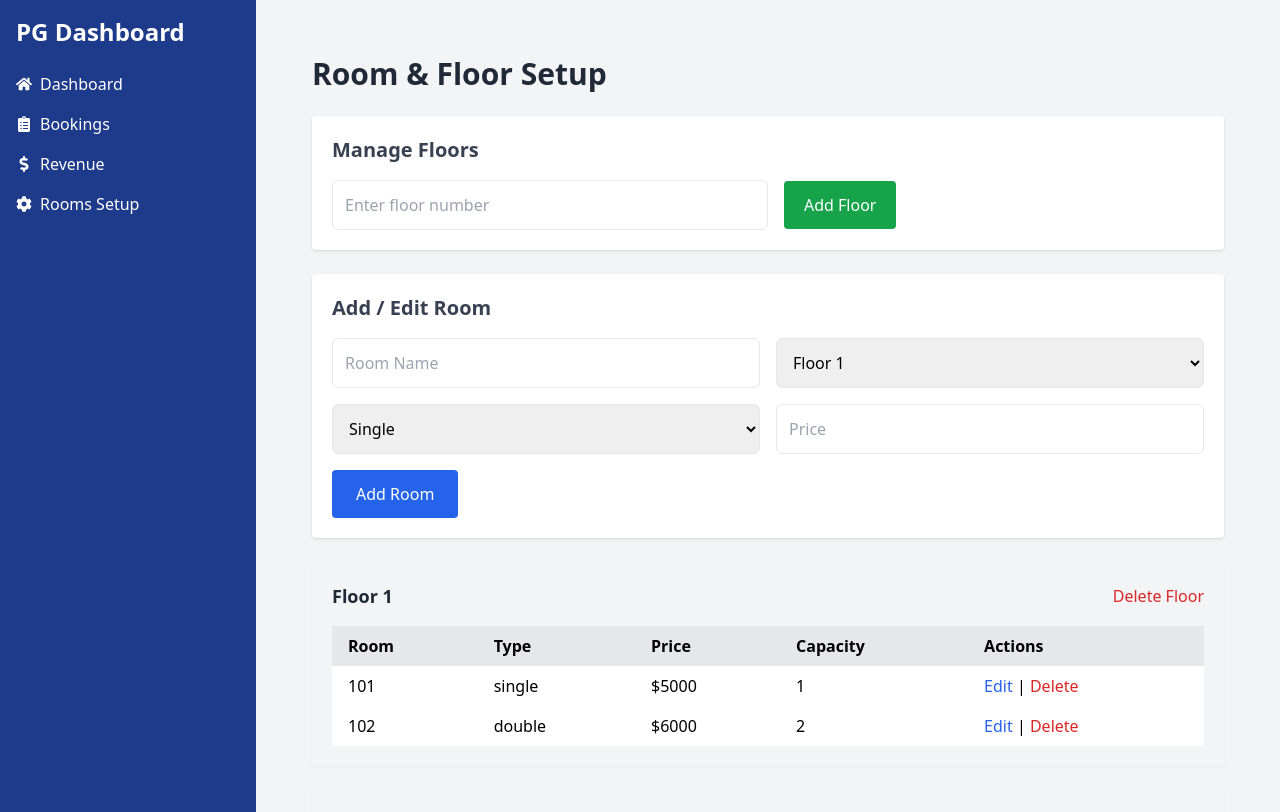
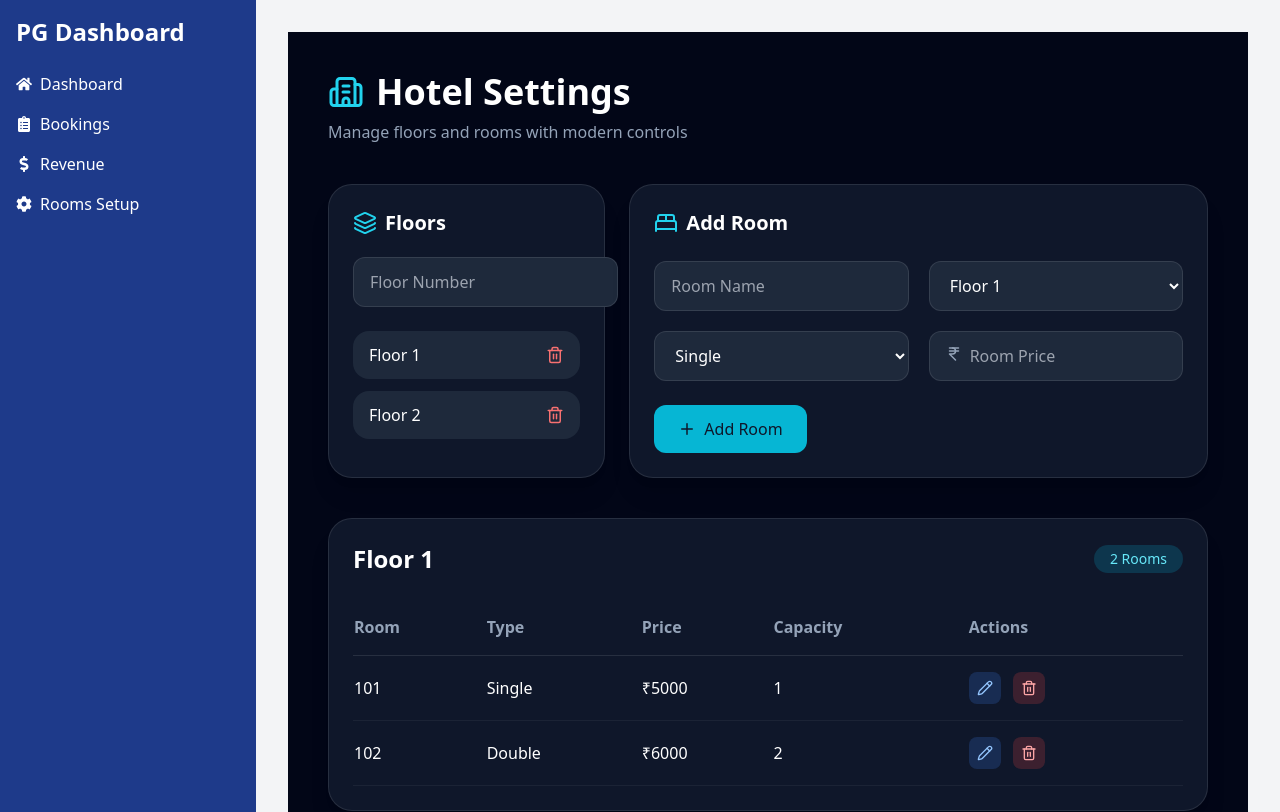
Before and after one commit to Yadhidya/pg-dashboard, a React (Create React App) app: page /settings in a window 1280 px wide. Shown: the top 812 px of the page. Built offline with nearby package versions, Linux system fonts and the light colour scheme; sample sign-in values are in the browser's storage.

Commit message:
Refactor room and floor management in Settings component

```diff
--- a/src/Components/Settings.js
+++ b/src/Components/Settings.js
@@ -1,9 +1,22 @@
 import React, { useState } from "react";
+import {
+  Building2,
+  BedDouble,
+  Plus,
+  Trash2,
+  Pencil,
+  IndianRupee,
+  Users,
+  Layers3,
+} from "lucide-react";
+
 import { useRoomContext } from "./RoomContext";
 
 const Settings = () => {
   const { floors, setFloors, rooms, setRooms } = useRoomContext();
+
   const [newFloor, setNewFloor] = useState("");
+
   const [newRoom, setNewRoom] = useState({
     name: "",
     floor: floors.length ? floors[0].number : 1,
@@ -11,8 +24,8 @@ const Settings = () => {
     price: "",
     capacity: 1,
   });
+
   const [editingRoomIndex, setEditingRoomIndex] = useState(null);
-  const [editingFloorIndex, setEditingFloorIndex] = useState(null);
   const [errorMessage, setErrorMessage] = useState("");
 
   const roomTypeCapacity = {
@@ -24,6 +37,7 @@ const Settings = () => {
 
   const handleRoomChange = (e) => {
     const { name, value } = e.target;
+
     if (name === "type" && value !== "custom") {
       setNewRoom((prev) => ({
         ...prev,
@@ -33,36 +47,21 @@ const Settings = () => {
     } else {
       setNewRoom((prev) => ({
         ...prev,
-        [name]: name === "price" || name === "capacity" || name === "floor" ? parseInt(value) : value,
+        [name]:
+          name === "price" ||
+          name === "capacity" ||
+          name === "floor"
+            ? parseInt(value)
+            : value,
       }));
     }
   };
 
   const isRoomNameDuplicate = (name) => {
-    return rooms.some((room) => room.name.toLowerCase() === name.toLowerCase());
-  };
-
-  const addRoom = () => {
-    if (!newRoom.name || !newRoom.price || !newRoom.capacity) {
-      setErrorMessage("All fields must be filled out.");
-      return;
-    }
-
-    if (isRoomNameDuplicate(newRoom.name)) {
-      setErrorMessage("Room name already exists. Please choose a different name.");
-      return;
-    }
-
-    if (editingRoomIndex !== null) {
-      const updated = [...rooms];
-      updated[editingRoomIndex] = newRoom;
-      setRooms(updated);
-      setEditingRoomIndex(null);
-    } else {
-      setRooms([...rooms, newRoom]);
-    }
-
-    resetRoomForm();
+    return rooms.some(
+      (room) =>
+        room.name.toLowerCase() === name.toLowerCase()
+    );
   };
 
   const resetRoomForm = () => {
@@ -73,22 +72,56 @@ const Settings = () => {
       price: "",
       capacity: 1,
     });
+
+    setEditingRoomIndex(null);
     setErrorMessage("");
+  };
+
+  const addRoom = () => {
+    if (
+      !newRoom.name ||
+      !newRoom.price ||
+      !newRoom.capacity
+    ) {
+      setErrorMessage("Fill all required fields");
+      return;
+    }
+
+    if (
+      isRoomNameDuplicate(newRoom.name) &&
+      editingRoomIndex === null
+    ) {
+      setErrorMessage("Room name already exists");
+      return;
+    }
+
+    if (editingRoomIndex !== null) {
+      const updated = [...rooms];
+      updated[editingRoomIndex] = newRoom;
+      setRooms(updated);
+    } else {
+      setRooms([...rooms, newRoom]);
+    }
+
+    resetRoomForm();
   };
 
   const addFloor = () => {
     const floorNumber = parseInt(newFloor);
-    if (!floorNumber || floors.find((f) => f.number === floorNumber)) return;
 
-    const updated = [...floors];
-    if (editingFloorIndex !== null) {
-      updated[editingFloorIndex] = { number: floorNumber };
-      setEditingFloorIndex(null);
-    } else {
-      updated.push({ number: floorNumber });
-    }
+    if (
+      !floorNumber ||
+      floors.find((f) => f.number === floorNumber)
+    )
+      return;
 
-    setFloors(updated.sort((a, b) => a.number - b.number));
+    setFloors([
+      ...floors,
+      {
+        number: floorNumber,
+      },
+    ]);
+
     setNewFloor("");
   };
 
@@ -104,153 +137,295 @@ const Settings = () => {
   };
 
   const deleteFloor = (floorNumber) => {
-    setFloors((prev) => prev.filter((f) => f.number !== floorNumber));
-    setRooms((prev) => prev.filter((room) => room.floor !== floorNumber));
+    setFloors((prev) =>
+      prev.filter((f) => f.number !== floorNumber)
+    );
+
+    setRooms((prev) =>
+      prev.filter((room) => room.floor !== floorNumber)
+    );
   };
 
   return (
-    <div className="p-6 max-w-5xl mx-auto">
-      <h2 className="text-3xl font-bold mb-6 text-gray-800">Room & Floor Setup</h2>
+    <div className="min-h-screen bg-slate-950 text-white p-6 md:p-10">
 
-      {/* Floor Management */}
-      <div className="mb-6 bg-white shadow rounded p-5">
-        <h3 className="text-xl font-semibold mb-4 text-gray-700">Manage Floors</h3>
-        <div className="flex gap-4 items-center">
+      {/* Header */}
+      <div className="mb-10">
+        <h1 className="text-4xl font-bold flex items-center gap-3">
+          <Building2 className="text-cyan-400" size={36} />
+          Hotel Settings
+        </h1>
+
+        <p className="text-slate-400 mt-2">
+          Manage floors and rooms with modern controls
+        </p>
+      </div>
+
+      {/* Grid */}
+      <div className="grid grid-cols-1 lg:grid-cols-3 gap-6">
+
+        {/* Floors */}
+        <div className="bg-slate-900 border border-white/10 rounded-3xl p-6 shadow-xl">
+          <div className="flex items-center gap-2 mb-5">
+            <Layers3 className="text-cyan-400" />
+            <h2 className="text-xl font-semibold">
+              Floors
+            </h2>
+          </div>
+
+          <div className="flex gap-3">
             <input
               type="number"
               value={newFloor}
-            onChange={(e) => setNewFloor(e.target.value)}
-            placeholder="Enter floor number"
-            className="p-3 border rounded-md w-1/2"
+              onChange={(e) =>
+                setNewFloor(e.target.value)
+              }
+              placeholder="Floor Number"
+              className="flex-1 rounded-xl border border-white/10 bg-slate-800 px-4 py-3 text-white outline-none focus:ring-2 focus:ring-cyan-500"
             />
+
             <button
               onClick={addFloor}
-            className="bg-green-600 text-white px-5 py-3 rounded hover:bg-green-700"
+              className="rounded-xl bg-cyan-500 px-4 hover:bg-cyan-400 transition"
             >
-            Add Floor
+              <Plus size={22} />
             </button>
+          </div>
+
+          <div className="mt-6 space-y-3">
+            {floors.map((floor) => (
+              <div
+                key={floor.number}
+                className="flex items-center justify-between rounded-2xl bg-slate-800 px-4 py-3"
+              >
+                <span className="font-medium">
+                  Floor {floor.number}
+                </span>
+
+                <button
+                  onClick={() =>
+                    deleteFloor(floor.number)
+                  }
+                  className="text-red-400 hover:text-red-300"
+                >
+                  <Trash2 size={18} />
+                </button>
+              </div>
+            ))}
           </div>
         </div>
 
-      {/* Room Management */}
-      <div className="mb-6 bg-white shadow rounded p-5">
-        <h3 className="text-xl font-semibold mb-4 text-gray-700">Add / Edit Room</h3>
-        <div className="grid grid-cols-1 md:grid-cols-2 gap-4">
+        {/* Room Form */}
+        <div className="lg:col-span-2 bg-slate-900 border border-white/10 rounded-3xl p-6 shadow-xl">
+
+          <div className="flex items-center gap-2 mb-6">
+            <BedDouble className="text-cyan-400" />
+            <h2 className="text-xl font-semibold">
+              {editingRoomIndex !== null
+                ? "Edit Room"
+                : "Add Room"}
+            </h2>
+          </div>
+
+          <div className="grid grid-cols-1 md:grid-cols-2 gap-5">
+
             <input
               type="text"
               name="name"
               value={newRoom.name}
               onChange={handleRoomChange}
               placeholder="Room Name"
-            className="p-3 border rounded-md"
+              className="rounded-xl border border-white/10 bg-slate-800 px-4 py-3 outline-none focus:ring-2 focus:ring-cyan-500"
             />
+
             <select
               name="floor"
               value={newRoom.floor}
               onChange={handleRoomChange}
-            className="p-3 border rounded-md"
+              className="rounded-xl border border-white/10 bg-slate-800 px-4 py-3 outline-none focus:ring-2 focus:ring-cyan-500"
             >
               {floors.map((f) => (
-              <option key={f.number} value={f.number}>
+                <option
+                  key={f.number}
+                  value={f.number}
+                >
                   Floor {f.number}
                 </option>
               ))}
             </select>
+
             <select
               name="type"
               value={newRoom.type}
               onChange={handleRoomChange}
-            className="p-3 border rounded-md"
+              className="rounded-xl border border-white/10 bg-slate-800 px-4 py-3 outline-none focus:ring-2 focus:ring-cyan-500"
             >
-            <option value="single">Single</option>
-            <option value="double">Double</option>
-            <option value="triple">Triple</option>
-            <option value="custom">Custom</option>
+              <option value="single">
+                Single
+              </option>
+              <option value="double">
+                Double
+              </option>
+              <option value="triple">
+                Triple
+              </option>
+              <option value="custom">
+                Custom
+              </option>
             </select>
+
+            <div className="relative">
+              <IndianRupee
+                className="absolute left-4 top-3.5 text-slate-400"
+                size={18}
+              />
+
               <input
                 type="number"
                 name="price"
                 value={newRoom.price}
                 onChange={handleRoomChange}
-            placeholder="Price"
-            className="p-3 border rounded-md"
+                placeholder="Room Price"
+                className="w-full rounded-xl border border-white/10 bg-slate-800 pl-10 pr-4 py-3 outline-none focus:ring-2 focus:ring-cyan-500"
               />
+            </div>
+
             {newRoom.type === "custom" && (
+              <div className="relative">
+                <Users
+                  className="absolute left-4 top-3.5 text-slate-400"
+                  size={18}
+                />
+
                 <input
                   type="number"
                   name="capacity"
                   value={newRoom.capacity}
                   onChange={handleRoomChange}
                   placeholder="Capacity"
-              className="p-3 border rounded-md"
+                  className="w-full rounded-xl border border-white/10 bg-slate-800 pl-10 pr-4 py-3 outline-none focus:ring-2 focus:ring-cyan-500"
                 />
+              </div>
             )}
           </div>
-        {errorMessage && <p className="text-red-600 mt-2">{errorMessage}</p>}
+
+          {errorMessage && (
+            <div className="mt-5 rounded-xl border border-red-500/30 bg-red-500/10 px-4 py-3 text-sm text-red-300">
+              {errorMessage}
+            </div>
+          )}
+
           <button
             onClick={addRoom}
-          className="mt-4 bg-blue-600 text-white px-6 py-3 rounded hover:bg-blue-700"
+            className="mt-6 flex items-center gap-2 rounded-xl bg-cyan-500 px-6 py-3 font-medium text-slate-900 hover:bg-cyan-400 transition"
           >
-          {editingRoomIndex !== null ? "Update Room" : "Add Room"}
-        </button>
-      </div>
+            <Plus size={18} />
 
-      {/* Floor-wise Room Display */}
-      <div className="space-y-6">
-        {floors.map((floor) => {
-          const floorRooms = rooms.filter((room) => room.floor === floor.number);
-          return (
-            <div key={floor.number} className="bg-gray-100 p-5 rounded shadow-sm">
-              <div className="flex justify-between items-center mb-4">
-                <h4 className="text-lg font-bold text-gray-800">Floor {floor.number}</h4>
-                <div className="space-x-3">
-                  <button
-                    onClick={() => deleteFloor(floor.number)}
-                    className="text-red-600 hover:underline"
-                  >
-                    Delete Floor
+            {editingRoomIndex !== null
+              ? "Update Room"
+              : "Add Room"}
           </button>
         </div>
       </div>
+
+      {/* Room List */}
+      <div className="mt-10 space-y-6">
+        {floors.map((floor) => {
+          const floorRooms = rooms.filter(
+            (room) => room.floor === floor.number
+          );
+
+          return (
+            <div
+              key={floor.number}
+              className="rounded-3xl border border-white/10 bg-slate-900 p-6 shadow-xl"
+            >
+
+              <div className="flex items-center justify-between mb-6">
+                <h3 className="text-2xl font-semibold">
+                  Floor {floor.number}
+                </h3>
+
+                <span className="rounded-full bg-cyan-500/20 px-4 py-1 text-sm text-cyan-300">
+                  {floorRooms.length} Rooms
+                </span>
+              </div>
+
               {floorRooms.length > 0 ? (
-                <table className="w-full table-auto text-left bg-white rounded">
-                  <thead className="bg-gray-200">
-                    <tr>
-                      <th className="px-4 py-2">Room</th>
-                      <th className="px-4 py-2">Type</th>
-                      <th className="px-4 py-2">Price</th>
-                      <th className="px-4 py-2">Capacity</th>
-                      <th className="px-4 py-2">Actions</th>
+                <div className="overflow-x-auto">
+                  <table className="w-full">
+                    <thead>
+                      <tr className="border-b border-white/10 text-slate-400">
+                        <th className="py-4 text-left">
+                          Room
+                        </th>
+                        <th className="py-4 text-left">
+                          Type
+                        </th>
+                        <th className="py-4 text-left">
+                          Price
+                        </th>
+                        <th className="py-4 text-left">
+                          Capacity
+                        </th>
+                        <th className="py-4 text-left">
+                          Actions
+                        </th>
                       </tr>
                     </thead>
+
                     <tbody>
                       {floorRooms.map((room, index) => (
-                      <tr key={room.name}>
-                        <td className="px-4 py-2">{room.name}</td>
-                        <td className="px-4 py-2">{room.type}</td>
-                        <td className="px-4 py-2">${room.price}</td>
-                        <td className="px-4 py-2">{room.capacity}</td>
-                        <td className="px-4 py-2">
+                        <tr
+                          key={room.name}
+                          className="border-b border-white/5 hover:bg-white/5 transition"
+                        >
+                          <td className="py-4">
+                            {room.name}
+                          </td>
+
+                          <td className="py-4 capitalize">
+                            {room.type}
+                          </td>
+
+                          <td className="py-4">
+                            ₹{room.price}
+                          </td>
+
+                          <td className="py-4">
+                            {room.capacity}
+                          </td>
+
+                          <td className="py-4">
+                            <div className="flex gap-3">
                               <button
-                            onClick={() => editRoom(index)}
-                            className="text-blue-600 hover:underline"
+                                onClick={() =>
+                                  editRoom(index)
+                                }
+                                className="rounded-lg bg-blue-500/20 p-2 text-blue-300 hover:bg-blue-500/30"
                               >
-                            Edit
-                          </button>{" "}
-                          |{" "}
+                                <Pencil size={16} />
+                              </button>
+
                               <button
-                            onClick={() => deleteRoom(index)}
-                            className="text-red-600 hover:underline"
+                                onClick={() =>
+                                  deleteRoom(index)
+                                }
+                                className="rounded-lg bg-red-500/20 p-2 text-red-300 hover:bg-red-500/30"
                               >
-                            Delete
+                                <Trash2 size={16} />
                               </button>
+                            </div>
                           </td>
                         </tr>
                       ))}
                     </tbody>
                   </table>
+                </div>
               ) : (
-                <p>No rooms available on this floor</p>
+                <div className="rounded-2xl border border-dashed border-white/10 p-8 text-center text-slate-500">
+                  No rooms available on this floor
+                </div>
               )}
             </div>
           );
```
Lines whose indentation alone changed are shown as unchanged.
